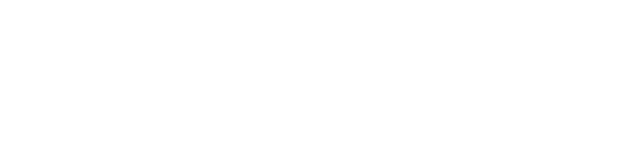
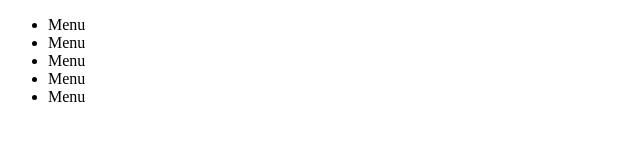
Before and after one commit to kidanekalM/SandBox, a plain HTML site: page Dashboard/Dashboard.html in a window 1280 px wide. Shown: the whole page, without its empty margins (0-640 px from the left). Drawn offline with Linux system fonts and the light colour scheme.

Commit message:
Update Dashboard.html

```diff
--- a/Dashboard/Dashboard.html
+++ b/Dashboard/Dashboard.html
@@ -7,6 +7,18 @@
 </head>
 <body>
     <div class="wrapper">
+        <aside class="menu">
+            <ul>
+                <li>Menu</li>
+                <li>Menu</li>
+                <li>Menu</li>
+                <li>Menu</li>
+                <li>Menu</li>
+            </ul>
+        </aside>
+        <div class="content">
+
+        </div>
 
     </div>
 </body>
```
